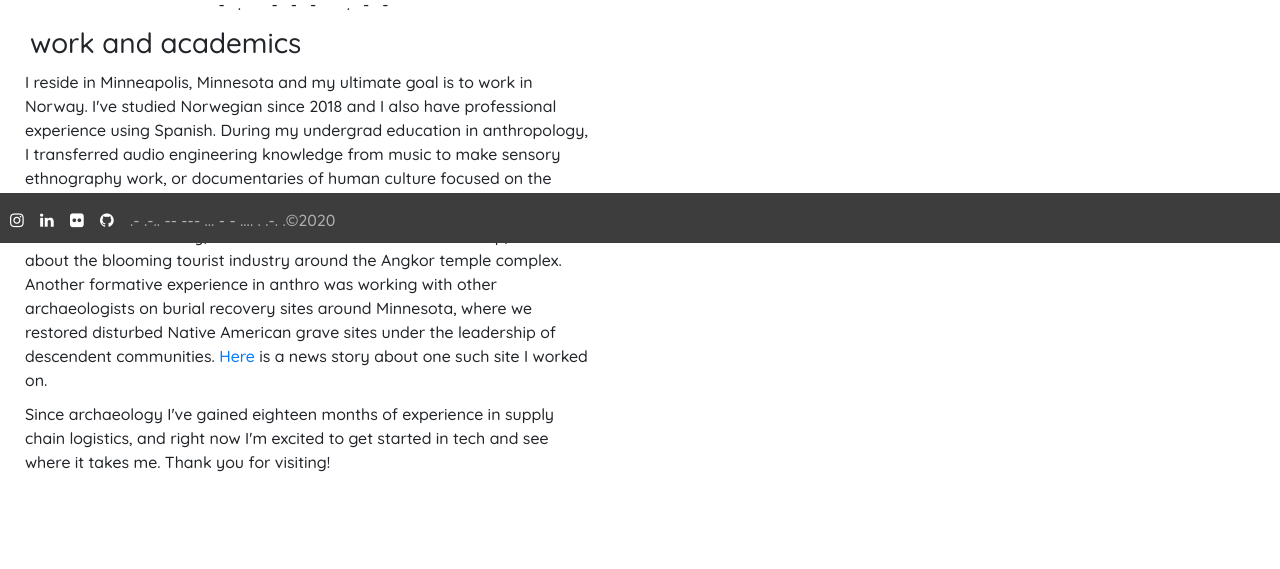
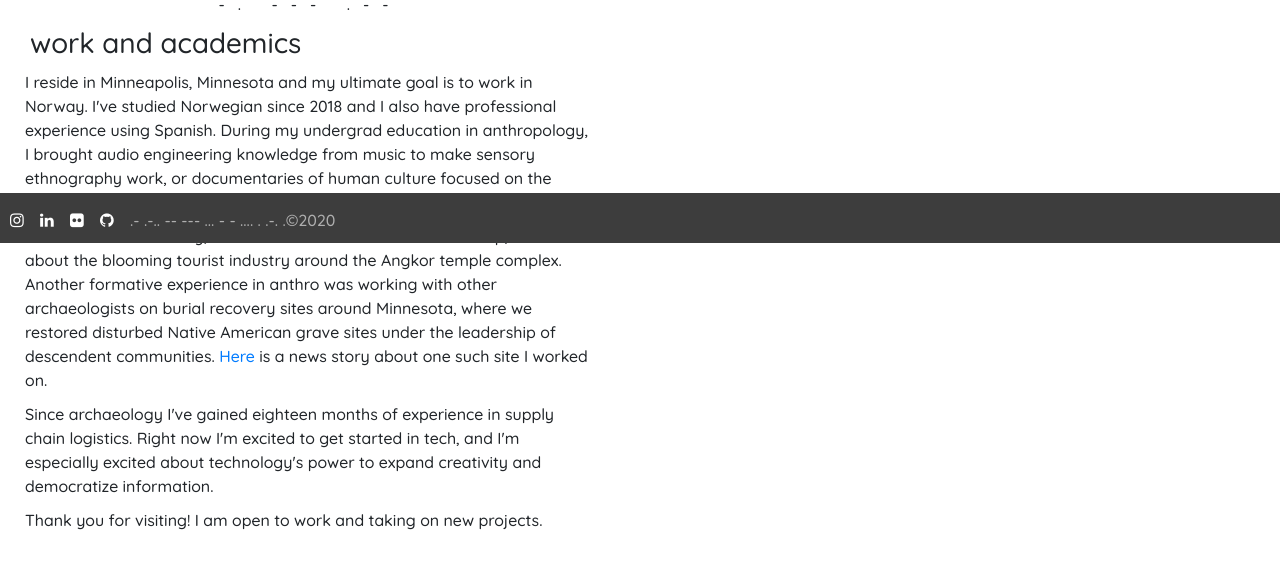
Before and after one commit to coryjquirk/portfolio, a React (Create React App) app in the folder client/: page /about in a window 1280 px wide. Shown: the part 557-1126 px from the top of the page. Before the commit the page ends 1091 px from the top, so only its background shows below. Built offline with nearby package versions, Linux system fonts and the light colour scheme.

Commit message:
toolkit div bkgd fix, working on bkgd texture

```diff
--- a/client/src/components/AboutMe/index.js
+++ b/client/src/components/AboutMe/index.js
@@ -14,13 +14,13 @@ function AboutMe(props){
               <p id="break">-. --- .--</p>
               <h3>work and academics</h3>
               <p>I reside in Minneapolis, Minnesota and my ultimate goal is to work in Norway. I've studied Norwegian since 2018
-              and I also have professional experience using Spanish. During my undergrad education in anthropology, I transferred audio engineering knowledge from music to make sensory ethnography work, or documentaries of human culture focused on the senses.</p>
+              and I also have professional experience using Spanish. During my undergrad education in anthropology, I brought audio engineering knowledge from music to make sensory ethnography work, or documentaries of human culture focused on the senses.</p>
 
             <p>With Hamline University, I took a 2017 <a href="https://www.hamline.edu/hunewsdetail.aspx?id=4295030203">short course </a>
               in Siem Reap, Cambodia about the blooming
-              tourist industry around the Angkor temple complex. Another formative experience in anthro was working with other archaeologists on burial recovery sites around Minnesota,  where we restored disturbed Native American grave sites under the leadership of descendent communities. <a href="https://www.startribune.com/after-3-years-minnetonka-burial-mound-restoration-reaches-completion/456894483/">Here</a> is a news story about one such site I worked on.</p>
-              <p>Since archaeology I've gained eighteen months of experience in supply chain logistics, and right now I'm excited to get started in tech and see where it takes me. Thank you for visiting!
-            </p>
+              tourist industry around the Angkor temple complex. Another formative experience in anthro was working with other archaeologists on burial recovery sites around Minnesota, where we restored disturbed Native American grave sites under the leadership of descendent communities. <a href="https://www.startribune.com/after-3-years-minnetonka-burial-mound-restoration-reaches-completion/456894483/">Here</a> is a news story about one such site I worked on.</p>
+              <p>Since archaeology I've gained eighteen months of experience in supply chain logistics. Right now I'm excited to get started in tech, and I'm especially excited about technology's power to expand creativity and democratize information.</p>
+              <p>Thank you for visiting! I am open to work and taking on new projects.</p>
           </div>
         </div>
     )
--- a/client/src/components/Nav/index.js
+++ b/client/src/components/Nav/index.js
@@ -1,6 +1,11 @@
 import React from "react";
 import { useStoreContext } from "../../utils/GlobalState";
 import "./style.css";
+
+// import Texture from "./cartographer.png"
+// const navStyle = {
+//     backgroundImage: `url(${Texture})`,
+// };
 
 function Nav() {
   const [store] = useStoreContext();
--- a/client/src/components/Nav/style.css
+++ b/client/src/components/Nav/style.css
@@ -1,4 +1,4 @@
-li{
+.navbar li{
     background-color: #f8f9fa;
 }
 .navbar{
@@ -6,4 +6,5 @@ li{
     position: fixed;
     left: 0;
     top: 0;
+    /* background-image: url("cartographer.png"); */
 }
--- a/client/src/components/Portfolio/style.css
+++ b/client/src/components/Portfolio/style.css
@@ -29,6 +29,7 @@
 }
 #toolkit li{
     padding: 0px 0px 0px 20px;
+    z-index: -1;
 }
 .appLink{
     font-style: italic;
```
Also changed, not shown: client/src/components/Nav/cartographer.png (added), 1 other file (tests, documents, lock files or other folders).
